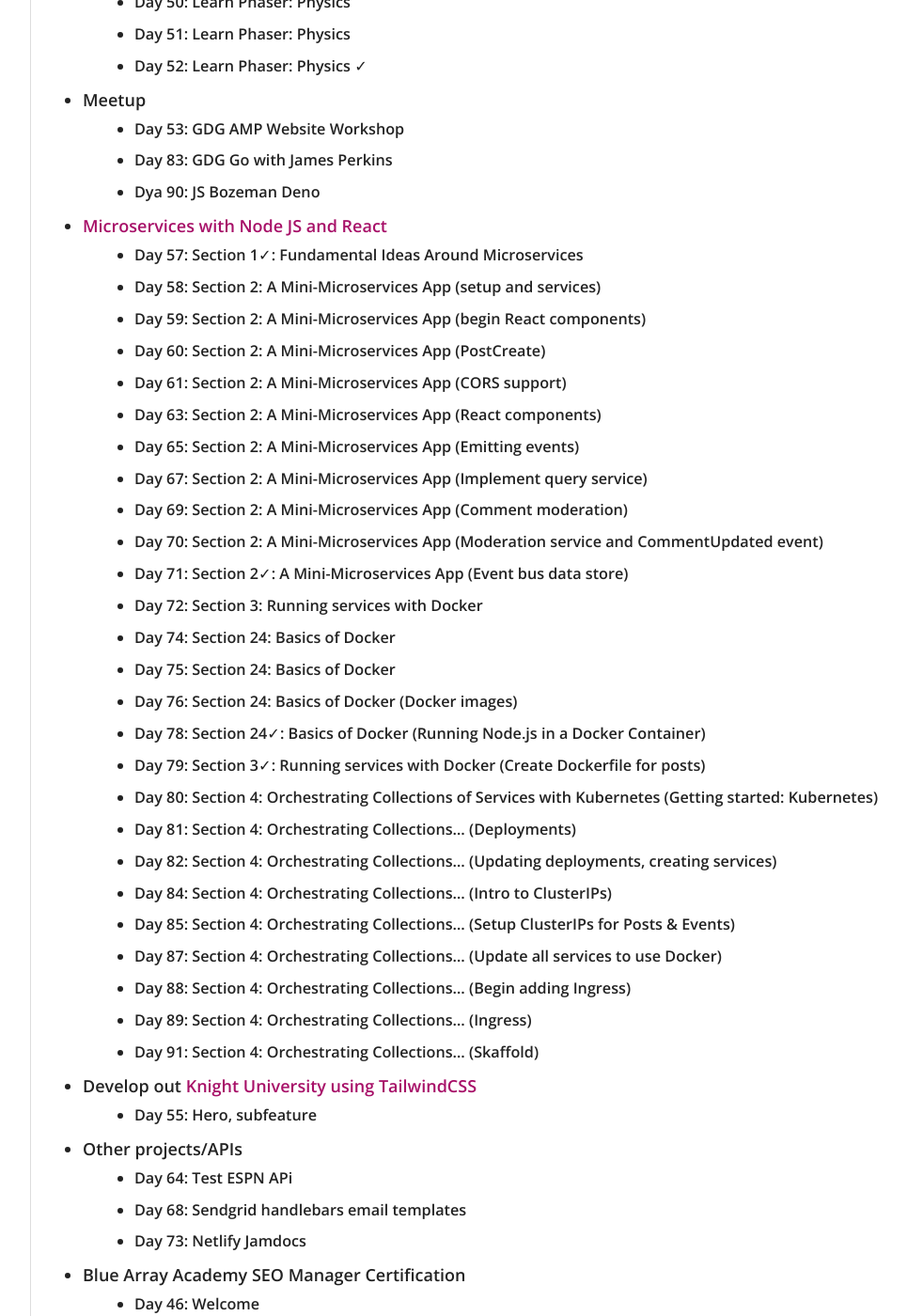
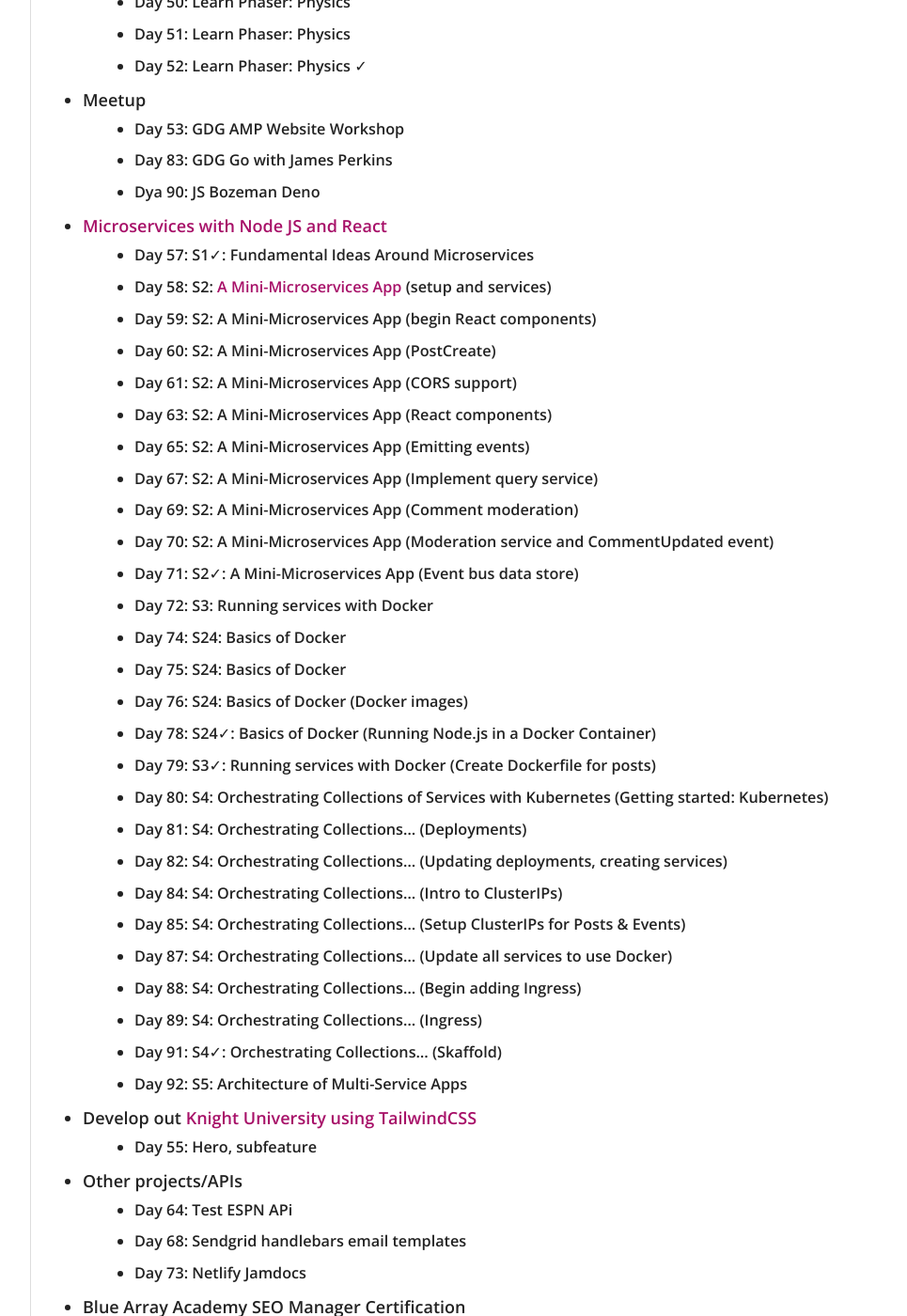
Before and after one commit to virtual/100daysofcode, a Jekyll site: the page built from index.md, in a window 1280 px wide and 1400 px high, scrolled down 2285 px. Shown: the whole window at 94% size, without its empty margins (272-1237 px from the left). Built offline with Jekyll 4.4.1, drawn with Linux system fonts in a browser that asks for light colours; nearby versions of some CDN libraries; our own code applies the rules of GitHub Pages for plain Markdown files; some of the changed text lies outside the part shown.

Commit message:
review next microservices app

```diff
--- a/index.md
+++ b/index.md
@@ -76,32 +76,33 @@
   - Day 83: GDG Go with James Perkins
   - Dya 90: JS Bozeman Deno
 - [Microservices with Node JS and React](https://www.udemy.com/course/microservices-with-node-js-and-react/)
-  - Day 57: Section 1✓: Fundamental Ideas Around Microservices
-  - Day 58: Section 2: A Mini-Microservices App (setup and services)
-  - Day 59: Section 2: A Mini-Microservices App (begin React components)
-  - Day 60: Section 2: A Mini-Microservices App (PostCreate)
-  - Day 61: Section 2: A Mini-Microservices App (CORS support)
-  - Day 63: Section 2: A Mini-Microservices App (React components)
-  - Day 65: Section 2: A Mini-Microservices App (Emitting events)
-  - Day 67: Section 2: A Mini-Microservices App (Implement query service)
-  - Day 69: Section 2: A Mini-Microservices App (Comment moderation)
-  - Day 70: Section 2: A Mini-Microservices App (Moderation service and CommentUpdated event)
-  - Day 71: Section 2✓: A Mini-Microservices App (Event bus data store)
-  - Day 72: Section 3: Running services with Docker
-  - Day 74: Section 24: Basics of Docker
-  - Day 75: Section 24: Basics of Docker
-  - Day 76: Section 24: Basics of Docker (Docker images)
-  - Day 78: Section 24✓: Basics of Docker (Running Node.js in a Docker Container)
-  - Day 79: Section 3✓: Running services with Docker (Create Dockerfile for posts)
-  - Day 80: Section 4: Orchestrating Collections of Services with Kubernetes (Getting started: Kubernetes)
-  - Day 81: Section 4: Orchestrating Collections... (Deployments)
-  - Day 82: Section 4: Orchestrating Collections... (Updating deployments, creating services)
-  - Day 84: Section 4: Orchestrating Collections... (Intro to ClusterIPs)
-  - Day 85: Section 4: Orchestrating Collections... (Setup ClusterIPs for Posts & Events)
-  - Day 87: Section 4: Orchestrating Collections... (Update all services to use Docker)
-  - Day 88: Section 4: Orchestrating Collections... (Begin adding Ingress)
-  - Day 89: Section 4: Orchestrating Collections... (Ingress)
-  - Day 91: Section 4: Orchestrating Collections... (Skaffold)
+  - Day 57: S1✓: Fundamental Ideas Around Microservices
+  - Day 58: S2: [A Mini-Microservices App](https://github.com/virtual/microservices-blog) (setup and services)
+  - Day 59: S2: A Mini-Microservices App (begin React components)
+  - Day 60: S2: A Mini-Microservices App (PostCreate)
+  - Day 61: S2: A Mini-Microservices App (CORS support)
+  - Day 63: S2: A Mini-Microservices App (React components)
+  - Day 65: S2: A Mini-Microservices App (Emitting events)
+  - Day 67: S2: A Mini-Microservices App (Implement query service)
+  - Day 69: S2: A Mini-Microservices App (Comment moderation)
+  - Day 70: S2: A Mini-Microservices App (Moderation service and CommentUpdated event)
+  - Day 71: S2✓: A Mini-Microservices App (Event bus data store)
+  - Day 72: S3: Running services with Docker
+  - Day 74: S24: Basics of Docker
+  - Day 75: S24: Basics of Docker
+  - Day 76: S24: Basics of Docker (Docker images)
+  - Day 78: S24✓: Basics of Docker (Running Node.js in a Docker Container)
+  - Day 79: S3✓: Running services with Docker (Create Dockerfile for posts)
+  - Day 80: S4: Orchestrating Collections of Services with Kubernetes (Getting started: Kubernetes)
+  - Day 81: S4: Orchestrating Collections... (Deployments)
+  - Day 82: S4: Orchestrating Collections... (Updating deployments, creating services)
+  - Day 84: S4: Orchestrating Collections... (Intro to ClusterIPs)
+  - Day 85: S4: Orchestrating Collections... (Setup ClusterIPs for Posts & Events)
+  - Day 87: S4: Orchestrating Collections... (Update all services to use Docker)
+  - Day 88: S4: Orchestrating Collections... (Begin adding Ingress)
+  - Day 89: S4: Orchestrating Collections... (Ingress)
+  - Day 91: S4✓: Orchestrating Collections... (Skaffold)
+  - Day 92: S5: Architecture of Multi-Service Apps
 - Develop out [Knight University using TailwindCSS](https://virtual.github.io/knightu/)
   - Day 55: Hero, subfeature
 - Other projects/APIs
@@ -135,6 +136,37 @@
 
 
 ---
+
+## R3 Day 92: 2020-06-20 Saturday
+
+Reviewing the setup of our first Microservices app and setup for next
+
+- Biggest challenge: handling data
+- Focus on async communication
+- Async communication focuses on communicating changes using events sent to an event bus
+- Async encourages each service to be 100% self-sufficient
+- Docker makes it easier to package services
+- Kubernetes makes it easy to deploy and scale microservices
+
+Review upcoming ticket app
+
+Data
+- User
+- Order
+- Ticket
+- Charge
+
+Services
+- auth
+- tickets
+- orders
+- expiration
+- payments
+
+- Client: Will be using React with Next.js -- Next.js is a server-side rendering React framework
+- Service: node & mongodb; node & Redis (expiration)
+- services will use a common library
+- in place of event bus, we'll use NATS streaming server
 
 ## R3 Day 91: 2020-06-19 Friday
 
```
